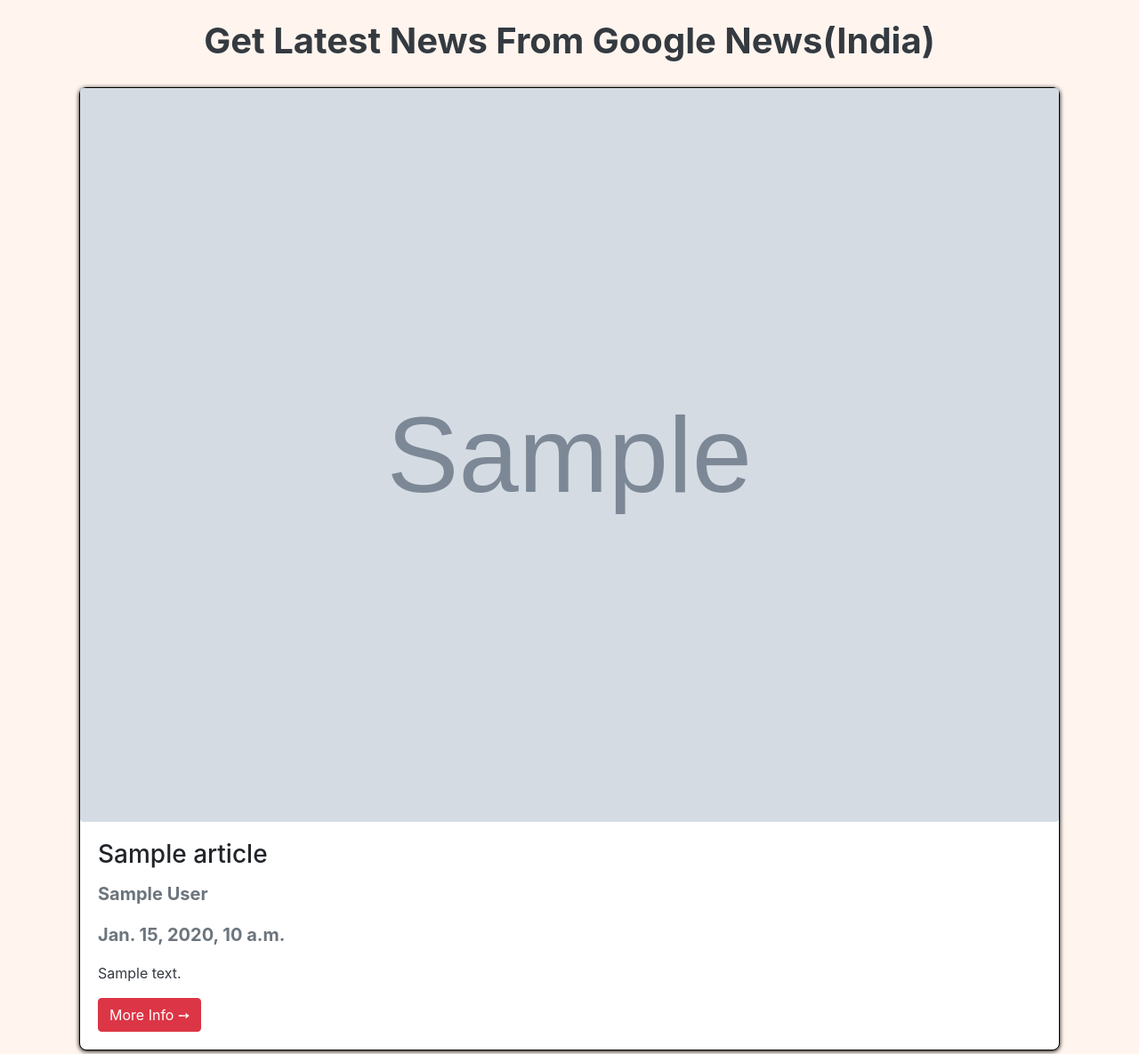
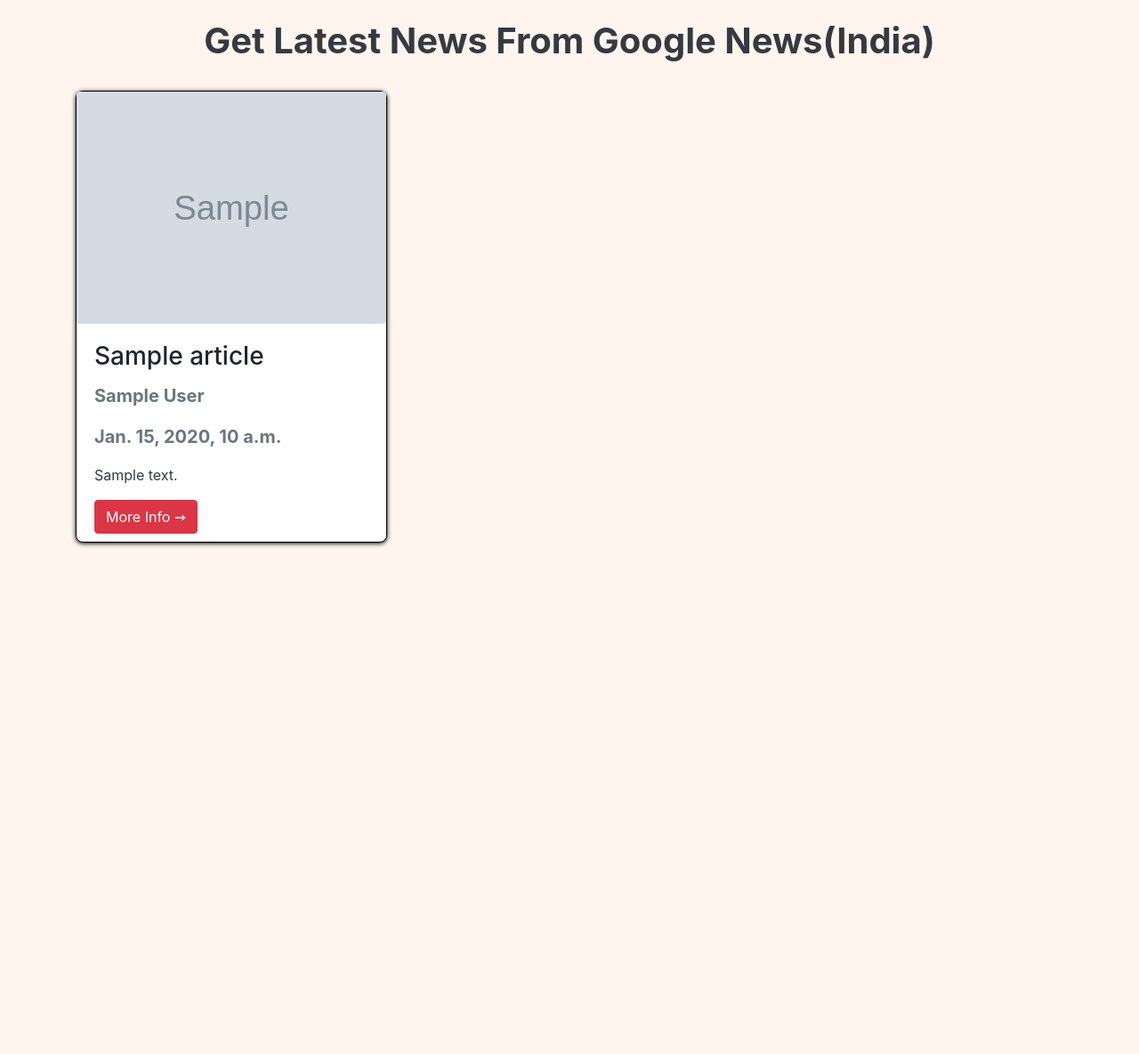
Before and after one commit to shubhkhanna/Django-NewsApp, a Django app: template newsweb/templates/home.html in a window 1280 px wide. Shown: the part 74-1259 px from the top of the page at 89% size. After the commit the page ends 689 px from the top, so only its background shows below. Run offline with Django 3.2, Linux system fonts and the light colour scheme; the template is opened without the code that fills it: most values are stand-ins (such as "Sample title", 1, 10 or a date in 2020); grey boxes marked "Sample" are stand-in pictures; some libraries are stand-ins or nearby versions.

Commit message:
ui fixed

```diff
--- a/newsweb/templates/home.html
+++ b/newsweb/templates/home.html
@@ -1,12 +1,12 @@
 {% extends "base.html"%}
 {% block body %}
-<div class="container px-1">
+<div class="container">
     <h2 class="text-dark text-center font-weight-bold mt-5 pt-5 mb-4" style="font-size: 2.5em;">Get Latest News From Google News(India)</h2>
-    {% for article in api.articles %}
-    <div class="row"></div>
-        <div class="col-lg-12 col-md-12">
-            <div class="card my-1" style="border-radius: 8px;border: 1px solid black; box-shadow: 0 1px 5px black;height: 95%;">
-                <img src="{{article.urlToImage}}" alt="{{article.source.name}}" class="float-left rounded">
+    <div class="row">
+        {% for article in api.articles %}
+        <div class="col-lg-4 col-md-4">
+            <div class="card my-2" style="border-radius: 8px;border: 1px solid black; box-shadow: 0 1px 5px black;height: 95%;">
+                <img src="{{article.urlToImage}}" alt="{{article.source.name}}" class="card-img-top rounded">
                 <div class="card-body">
                     <h3 class="card-title">{{article.title}}</h3>
                     <p class="lead text-muted font-weight-bold">
@@ -22,7 +22,7 @@
                 </div>
             </div>
         </div>
+        {% endfor %}
     </div>
-    {% endfor %}
 </div>
 {% endblock %}
```
